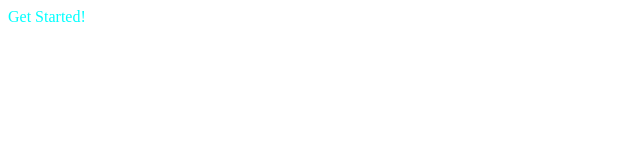
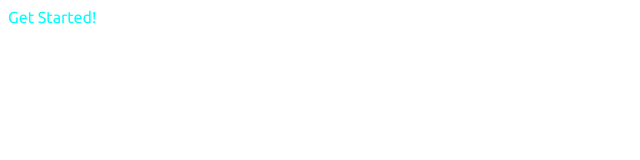
Before and after one commit to OnyiOrji/myweb, a plain HTML site: page index.html in a window 1280 px wide. Shown: the full height of the page, 0-640 px from the left. Drawn offline with Linux system fonts and the light colour scheme.

Commit message:
changed font styling

```diff
--- a/styles.css
+++ b/styles.css
@@ -1,3 +1,5 @@
+@import url('https://fonts.googleapis.com/css2?family=Ubuntu:ital,wght@0,300;0,400;0,500;1,300;1,400&display=swap');
 * {
     color: cyan;
+    font-family: 'Ubuntu', sans-serif;
 }
```
